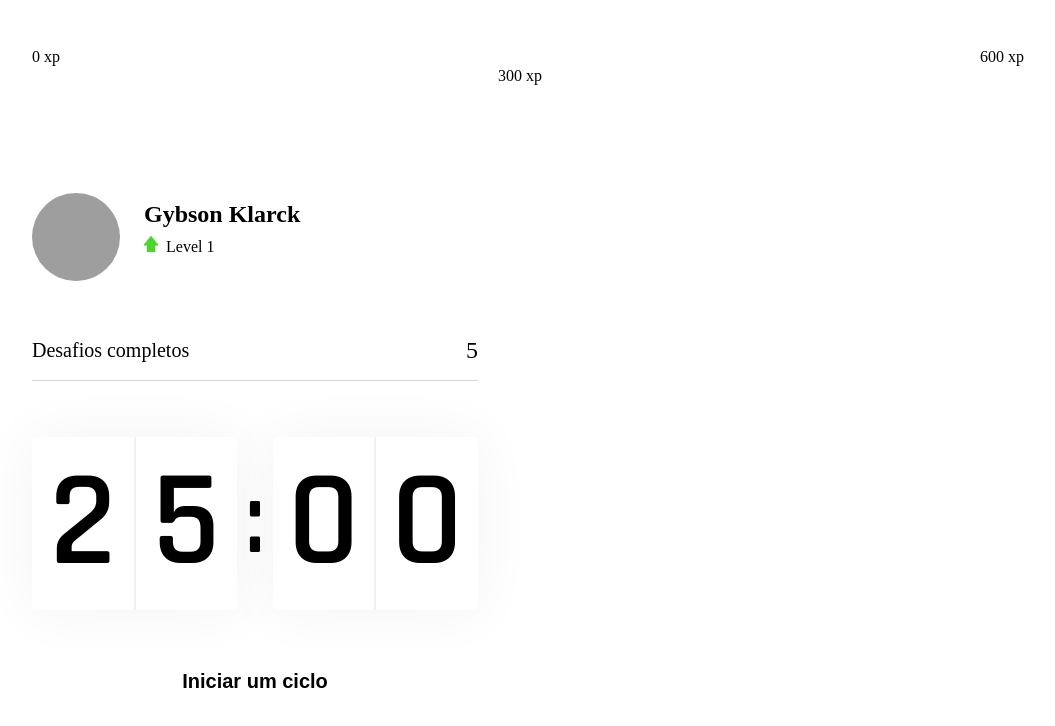
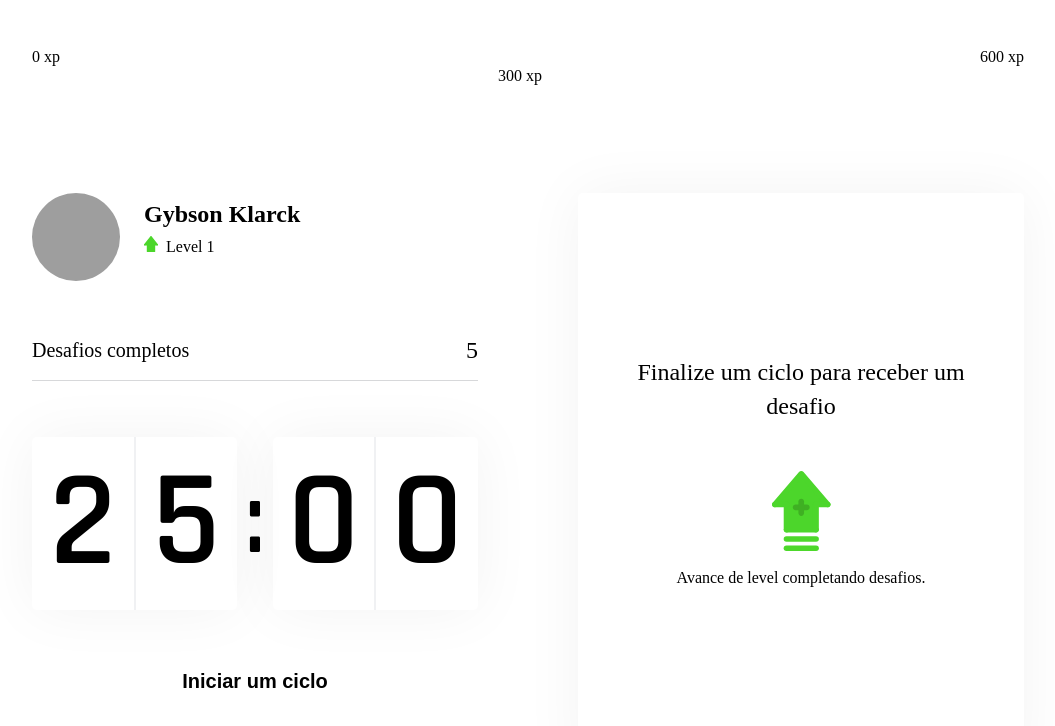
Before and after one commit to SunnyUwU/Move.it, a Next.js app: page / in a window 1280 px wide. Shown: the top 726 px of the page, without its empty margins (112-1167 px from the left). Built offline with nearby package versions, Linux system fonts and the light colour scheme; grey boxes are pictures that could not be loaded.

Commit message:
Create Challenge Box

```diff
--- /dev/null
+++ b/src/components/ChallengeBox.tsx
@@ -0,0 +1,15 @@
+import styles from '../style/components/ChallengeBox.module.css';
+
+export function ChallengeBox() {
+    return (
+        <div className={styles.ChallengeBoxContainer}>
+            <div className={styles.challengeNotActive}>
+                <strong>Finalize um ciclo para receber um desafio</strong>
+                <p>
+                    <img src="icons/level-up.svg" alt="Level Up" />
+                    Avance de level completando desafios.
+                </p>
+            </div>
+        </div>
+    )
+}
--- a/src/pages/index.tsx
+++ b/src/pages/index.tsx
@@ -6,6 +6,7 @@
 import Head from 'next/head';
 
 import styles from '../style/pages/Home.module.css';
+import { ChallengeBox } from "../components/ChallengeBox";
 
 export default function Home() {
   return (
@@ -23,7 +24,7 @@
         </div>
 
         <div>
-
+          <ChallengeBox />
         </div>
       </section>
     </div>
--- /dev/null
+++ b/src/style/components/ChallengeBox.module.css
@@ -0,0 +1,41 @@
+.ChallengeBoxContainer {
+    height: 100%;
+
+    background: var(--white);
+
+    border-radius: 5px;
+    box-shadow: 0 0 60px rgba(0, 0, 0, 0.05);
+    padding: 1.5rem 2rem;
+
+    display: flex;
+    flex-direction: column;
+    align-items: center;
+    justify-content: center;
+
+    text-align: center;
+}
+
+.challengeNotActive {
+    display: flex;
+    flex-direction: column;
+    align-items: center;
+}
+
+.challengeNotActive strong {
+    font-size: 1.5rem;
+    font-weight: 500;
+    line-height: 1.4;
+}
+
+.challengeNotActive p {
+    display: flex;
+    flex-direction: column;
+    align-items: center;
+    line-height: 1.4;
+    max-width: 70%;
+    margin-top: 3rem;
+}
+
+.challengeNotActive p img {
+    margin-bottom: 1rem;
+}
```
